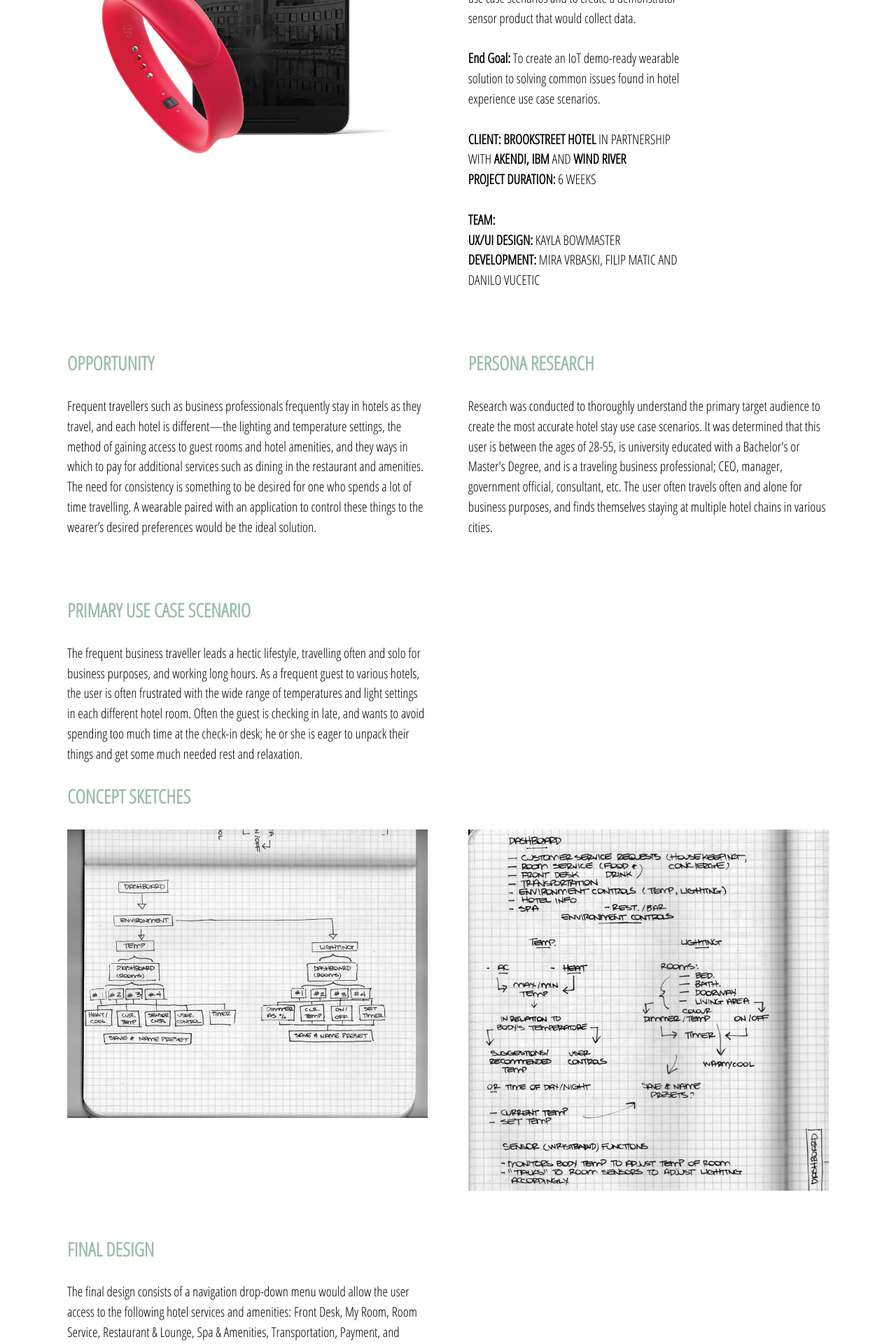
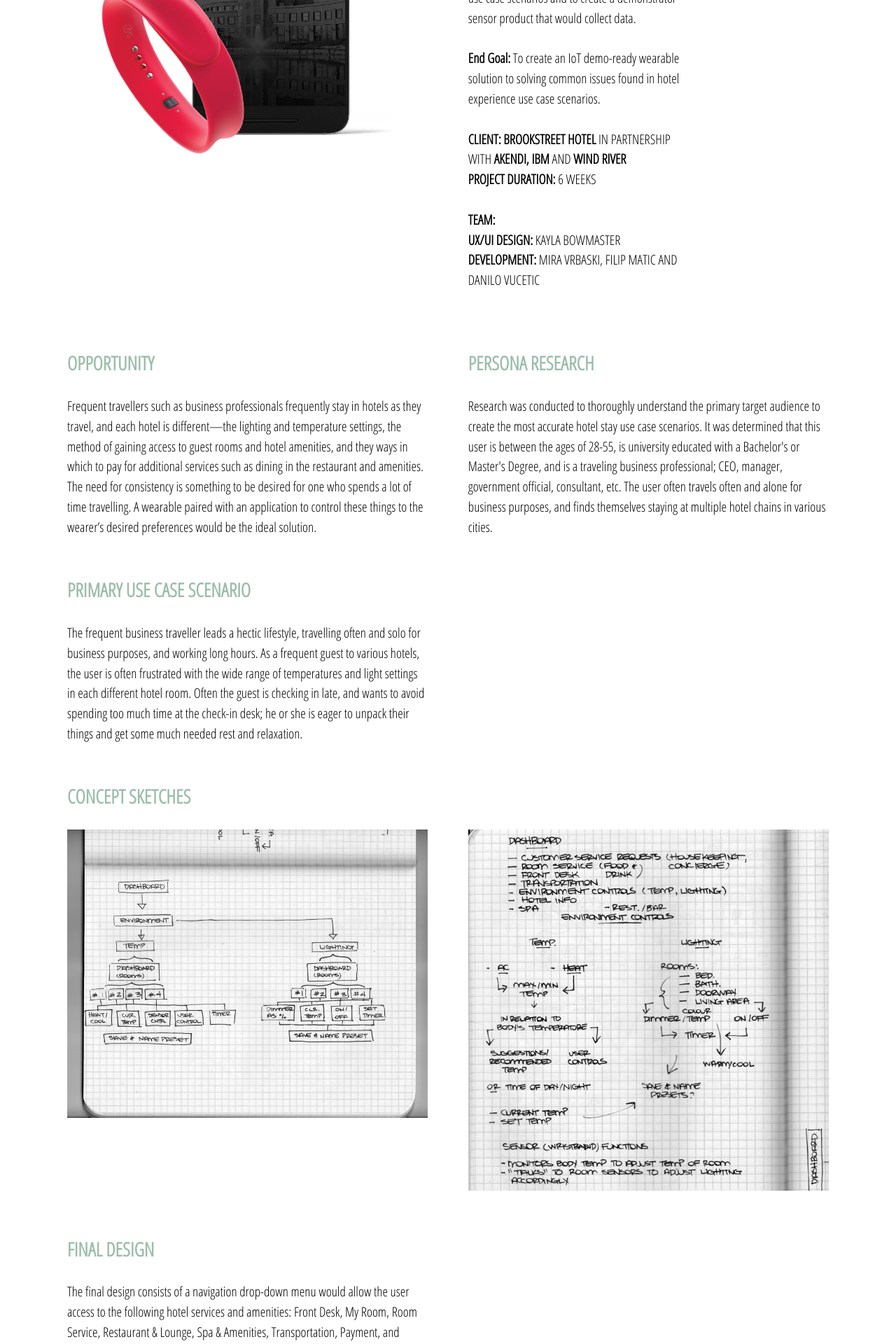
Before and after one commit to kaybow/kaybow.design, a Jekyll site: the page built from hotel-experience.html, in a window 1280 px wide. Shown: the part 599-2519 px from the top of the page at 70% size. Built offline with Jekyll 4.4.1, drawn with Linux system fonts in a browser that asks for light colours.

Commit message:
Fixed extra padding between information

```diff
--- a/bekings-branding.html
+++ b/bekings-branding.html
@@ -24,7 +24,7 @@ title: Beking's Branding
       </div>
     </div>
 
-    <div class="grid pad-b-2">
+    <div class="grid pad-b">
       <div class="unit xs-1 s-1 m-1 l-1-2 gutter">
         <h3>CHALLENGE</h3>
         <p>Beking’s existing logo is very busy; with too many words, little imagery, and four different typefaces. With it’s bright yellow colouring, at first glance, it could be mistaken for a bargain advertisement.<br><br>Furthermore, the word “poultry” within the name creates confusion about whether they raise chickens for consuming, or eggs. Because the farm is solely an egg producer, it was important to incorporate an egg within the logo.<br><br>I was challenged to rebrand the business to appropriately represent the products the farm produces, as well as reflect the high quality standards the family both implements and values.</p>
--- a/chorganizer-app.html
+++ b/chorganizer-app.html
@@ -24,7 +24,7 @@ title: Chorganizer App
       </div>
     </div>
 
-    <div class="grid pad-b-2">
+    <div class="grid pad-b">
       <div class="unit xs-1 s-1 m-1 l-1-2 gutter">
         <h3>DISCOVERY AND TARGET AUDIENCE RESEARCH</h3>
           <p>After interviewing college-aged students living with roommates, it was found that many users are frustrated by the lack of communication and initiative in sharing communal household chores. It was found that usually one or two roommates take care of the majority of the chores while others are less willing to help out.<br><br>After identifying the user’s needs and frustrations, a <b>problem statement</b> was created: “User needs a way to communicate with roommates to share the load of household chores. Interestingly, user rarely interacts with roommate(s) and is frustrated with the lack of communication that leads to a disorganized household.”</p>
--- a/cycle-secure.html
+++ b/cycle-secure.html
@@ -24,7 +24,7 @@ title: Cycle Secure App
       </div>
     </div>
 
-    <div class="grid pad-b-2">
+    <div class="grid pad-b">
       <div class="unit xs-1 s-1 m-1 l-1-2 gutter">
         <h3>OPPORTUNITY</h3>
         <p>With environmental concerns on the rise, more and more people are opting to use a bicycle as their main mode of transportation. Unfortunately, as many as half of all active cyclists have had their bike stolen at some point in their lifetime, and few are ever recovered. A combination security and tracking system would be a valuable asset to any cyclist. </p>
--- a/global-advantage.html
+++ b/global-advantage.html
@@ -24,7 +24,7 @@ title: Global Advantage App
       </div>
     </div>
 
-    <div class="grid pad-b-2">
+    <div class="grid pad-b">
       <div class="unit xs-1 s-1 m-1 l-1-2 gutter">
         <h3>GOALS AND OBJECTIVE</h3>
         <p>To build a high-fidelity prototype to demonstrate to investors the potential that this application could have as a full-fledged product. The application needs a “zoomed-in” perspective for viewing relationships between stakeholders, as well as being able to use as a portable reference guide. Quick, simple navigation is necessary for users to find and reference specific information quickly.<br><br>The full product will be accessible with a paid subscription where the option to purchase multiple ecosystem maps will be available to suit the users individual needs.</p>
--- a/hotel-experience.html
+++ b/hotel-experience.html
@@ -24,7 +24,7 @@ title: Brookstreet Smart Hotel App and Wearable
       </div>
     </div>
 
-    <div class="grid pad-b-2">
+    <div class="grid pad-b">
       <div class="unit xs-1 s-1 m-1 l-1-2 gutter">
         <h3>OPPORTUNITY</h3>
         <p>Frequent travellers such as business professionals frequently stay in hotels as they travel, and each hotel is different—the lighting and temperature settings, the method of gaining access to guest rooms and hotel amenities, and they ways in which to pay for additional services such as dining in the restaurant and amenities. The need for consistency is something to be desired for one who spends a lot of time travelling. A wearable paired with an application to control these things to the wearer’s desired preferences would be the ideal solution.</p>
@@ -36,7 +36,7 @@ title: Brookstreet Smart Hotel App and Wearable
       </div>
     </div>
 
-    <div class="grid">
+    <div class="grid pad-b">
       <div class="unit xs-1 s-1 m-1 l-1-2 gutter">
         <h3>PRIMARY USE CASE SCENARIO</h3>
         <p>The frequent business traveller leads a hectic lifestyle, travelling often and solo for business purposes, and working long hours. As a frequent guest to various hotels, the user is often frustrated with the wide range of temperatures and light settings in each different hotel room. Often the guest is checking in late, and wants to avoid spending too much time at the check-in desk; he or she is eager to unpack their things and get some much needed rest and relaxation.<p>
--- a/isometric.html
+++ b/isometric.html
@@ -24,7 +24,7 @@ title: Isometric Illustration
       </div>
     </div>
 
-    <div class="grid pad-b-2">
+    <div class="grid pad-b">
       <div class="unit xs-1 s-1 m-1 l-1-2 gutter">
         <h3>WHAT IS AN ISOMETRIC ILLUSTRATION?</h3>
         <p>Isometric illustrations are visual representations of three-dimensions in a 2D world. Rather than having lines lead to vanishing points, lines run parallel to one another. While the illustrations lack in perspective, they still project an illusion of depth by using colour tints, shades, and the cast shadows of various object within the scene.</p>
```
